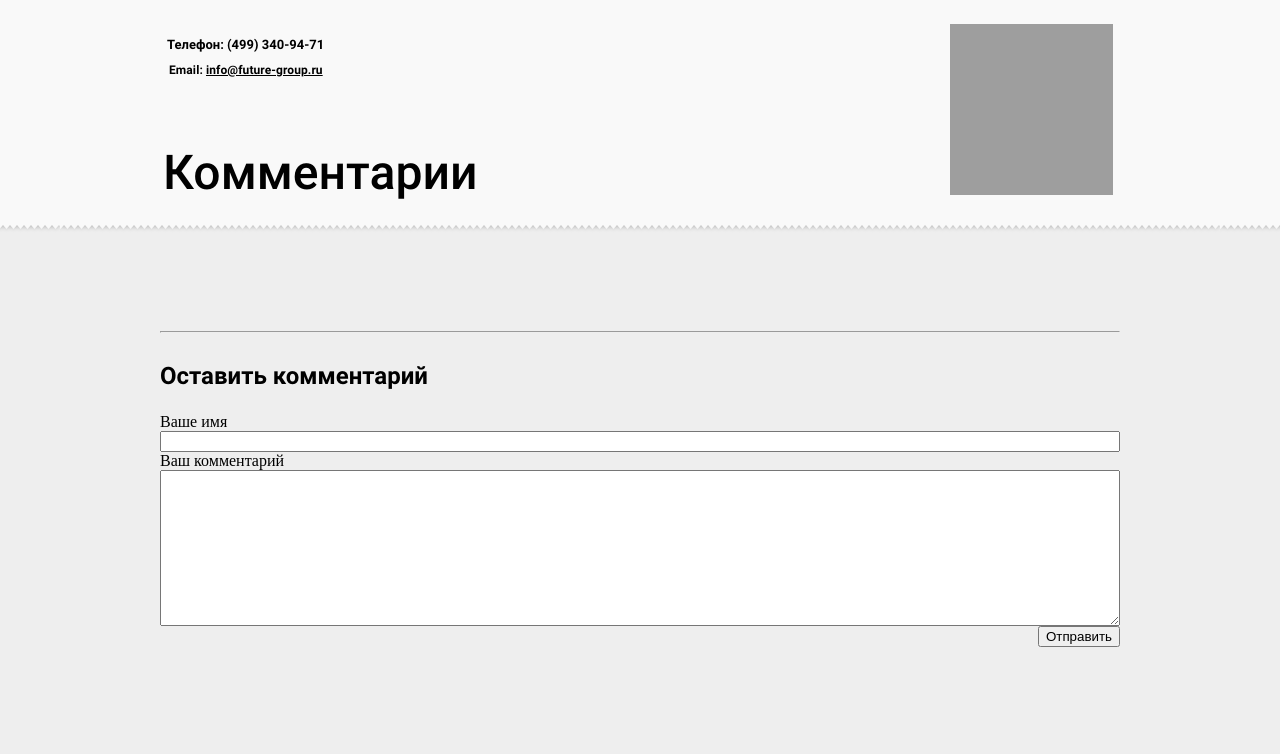
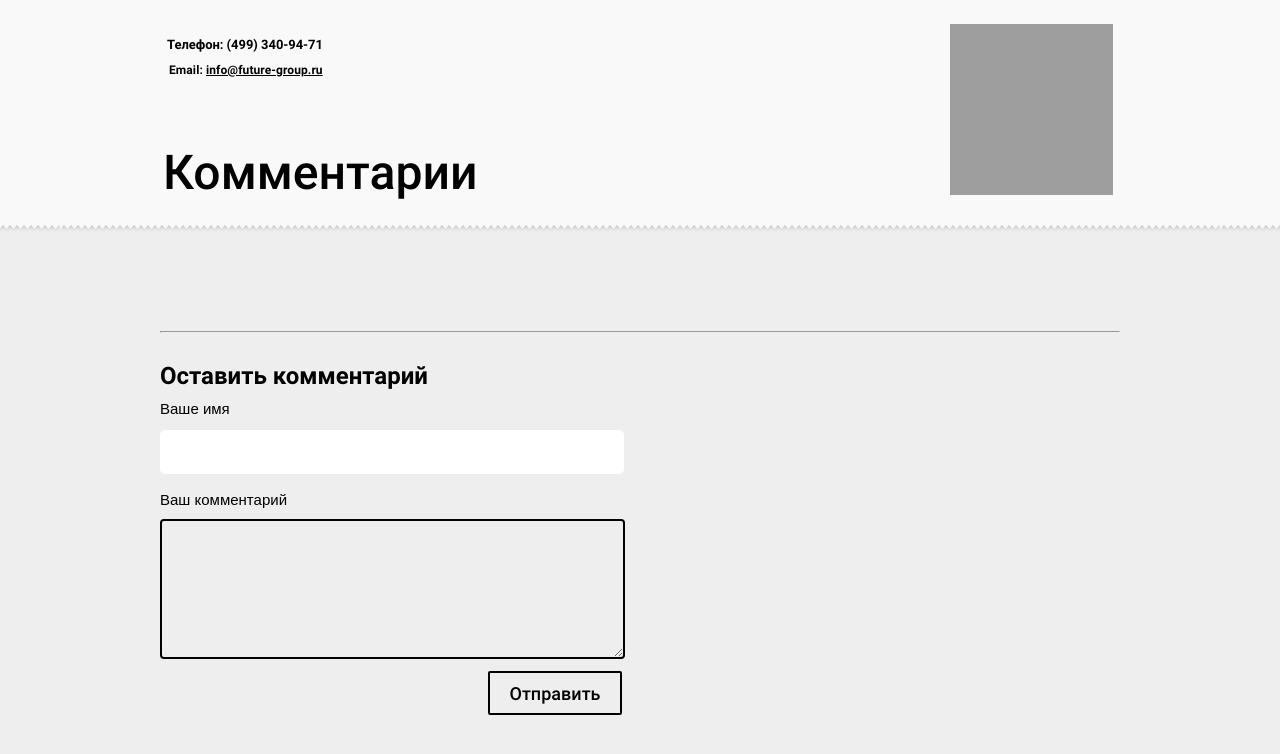
Before and after one commit to DokSna/future_test, a PHP site: page / in a window 1280 px wide. Shown: the top 754 px of the page. Run offline with PHP 8.4, Linux system fonts and the light colour scheme; grey boxes are pictures that could not be loaded.

Commit message:
Сделал форму для отправки сообщений

```diff
--- a/index.html
+++ b/index.html
@@ -32,11 +32,11 @@
       <form action="add_comment.php" method="post">
         <h2>Оставить комментарий</h2>
         <label for="user_name">Ваше имя</label>
-        <input type="text" name="user_name" id="user_name">
+        <input class="user_name" type="text" name="user_name" id="user_name">
         <label for="user_text">Ваш комментарий</label>
-        <textarea name="user_text" id="user_text" cols="30" rows="10"></textarea>
+        <textarea class="user_text" name="user_text" id="user_text" cols="30" rows="10"></textarea>
         <div class="buttom_wrap">
-          <input type="submit" value="Отправить">
+          <input class="buttom" type="submit" value="Отправить">
         </div>
       </form>
     </main>
--- a/style.css
+++ b/style.css
@@ -22,23 +22,24 @@
 /** Generated by FG **/
 @font-face {
   font-family: "Roboto";
-	src: url('fonts/Roboto-Bold.eot');
-  src: url('fonts/Roboto-Bold.woff') format('woff'),
-    url('fonts/Roboto-Bold.ttf') format('truetype'),
-    url('fonts/Roboto-Bold.svg') format('svg');
+  src: url("fonts/Roboto-Bold.eot");
+  src: url("fonts/Roboto-Bold.woff") format("woff"),
+    url("fonts/Roboto-Bold.ttf") format("truetype"),
+    url("fonts/Roboto-Bold.svg") format("svg");
   font-weight: Bold;
   font-style: normal;
 }
 /** Generated by FG **/
 @font-face {
   font-family: "Roboto";
-	src: url('fonts/Roboto-Medium.eot');
-	src: local('☺'), url('fonts/Roboto-Medium.woff') format('woff'), url('fonts/Roboto-Medium.ttf') format('truetype'), url('fonts/Roboto-Medium.svg') format('svg');
+  src: url("fonts/Roboto-Medium.eot");
+  src: local("☺"), url("fonts/Roboto-Medium.woff") format("woff"),
+    url("fonts/Roboto-Medium.ttf") format("truetype"),
+    url("fonts/Roboto-Medium.svg") format("svg");
   font-weight: medium;
   font-style: normal;
 }
-
-
+@import url('https://fonts.googleapis.com/css2?family=Roboto:wght@300&display=swap');
 body {
   margin: 0px;
   padding: 0px;
@@ -54,7 +55,6 @@ body {
   padding-top: 21px;
   max-width: 960px;
 }
-
 
 a:link {
   /* не посещённая ссылка */
@@ -133,7 +133,7 @@ header {
   line-height: 1.2;
   text-align: left;
   text-decoration: none;
-  letter-spacing: - 0.05px;
+  letter-spacing: -0.05px;
 }
 
 .contacts_mail {
@@ -150,6 +150,15 @@ header {
 /*  стили main  */
 label {
   cursor: pointer;
+  font-size: 18.455px;
+  font-size: 15px;
+  font-family: sans-serif;
+  font-weight: lighter;
+  color: black;
+  line-height: 1.286;
+  text-align: left;
+  /* width: 74.47px;
+  height: 12.757px; */
 }
 main h2 {
   font-size: 24px;
@@ -158,13 +167,59 @@ main h2 {
   color: rgb(0, 0, 0);
   line-height: 1.333;
   text-align: left;
+  margin-bottom: 6px;
 }
 form {
   display: flex;
   flex-direction: column;
+  width: 462px;
 }
 .buttom_wrap {
   display: flex;
   flex-direction: column;
   align-items: flex-end;
 }
+.user_name {
+  height: 42px;
+  border-radius: 5px;
+  outline: none;
+  border: none;
+  font-size: 18.455px;
+  font-family: "Roboto";
+  color: rgb(0, 0, 0);
+  line-height: 1.286;
+  text-align: left;
+  margin-top: 12px;
+  width: 460px;
+  margin-bottom: 16px;
+}
+.user_text {
+  border-style: solid;
+  border-width: 2px;
+  border-color: rgb(0, 0, 0);
+  background-color: rgba(249, 249, 249, 0);
+  width: 455px;
+  height: 130px;
+  border-radius: 4px;
+  margin-top: 10px;
+  font-size: 16px;
+  font-family: sans-serif;
+  padding: 3px;
+}
+.buttom {
+  border-style: solid;
+  border-width: 2px;
+  border-color: rgb(0, 0, 0);
+  border-radius: 2px;
+  background-color: rgba(238, 238, 238, 0);
+  width: 134px;
+  height: 44px;
+  font-size: 18px;
+  font-family: 'Roboto', sans-serif;
+  font-weight: lighter;
+  color: rgb(0, 0, 0);
+  line-height: 1.2;
+  text-align: center;
+  margin-top: 12px;
+  cursor: pointer;
+}
```
Lines whose indentation alone changed are shown as unchanged.
